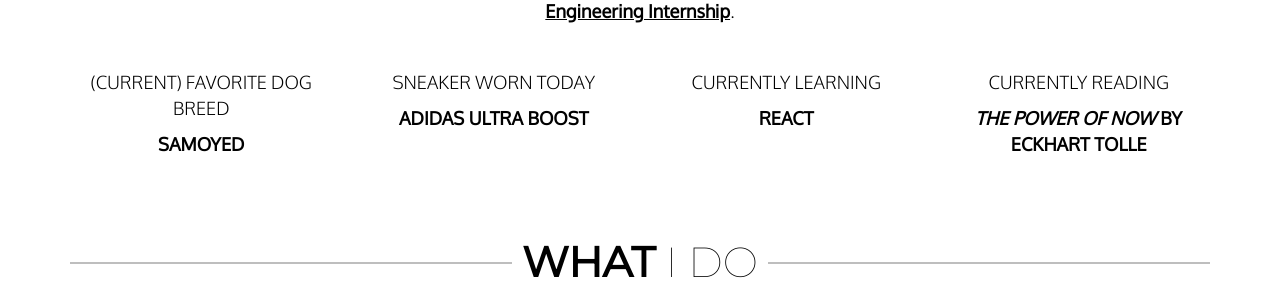
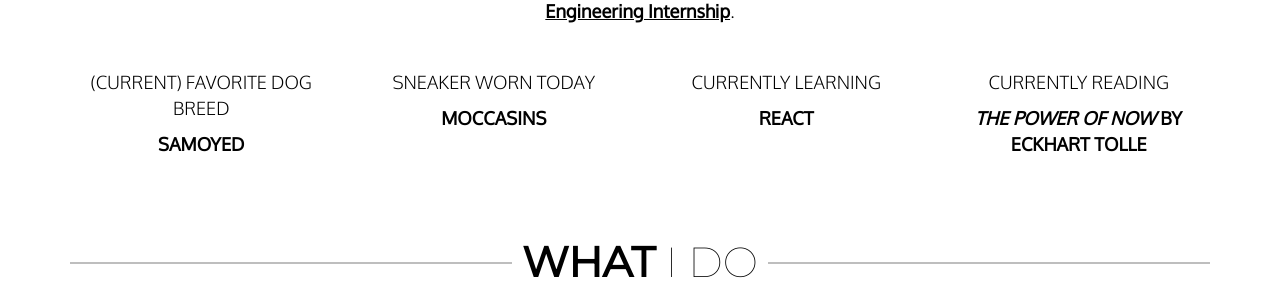
Before and after one commit to haanmiba/haanmiba.github.io, a Jekyll site: the page built from index.md, in a window 1280 px wide and 900 px high, scrolled down 1116 px. Shown: the part 154-454 px from the top of the window. Built offline with Jekyll 4.4.1, drawn with Linux system fonts in a browser that asks for light colours; nearby versions of some CDN libraries.

Commit message:
Updated sneaker in about.yml

```diff
--- a/_data/about.yml
+++ b/_data/about.yml
@@ -6,7 +6,7 @@ currently:
   - action: 'seeking a'
     subject: 'Summer 2019 Software Engineering Internship'
 dog: 'Samoyed'
-sneaker: 'Adidas Ultra Boost'
+sneaker: 'Moccasins'
 learning: 'React'
 reading:
   book: "The Power of Now"
```
